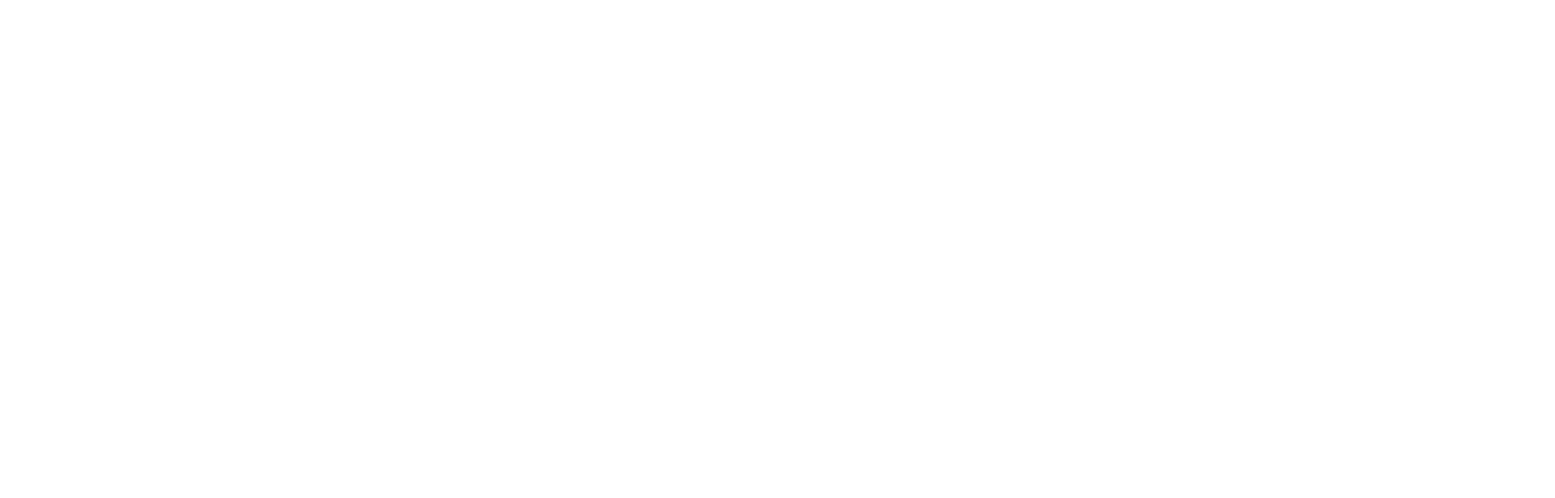
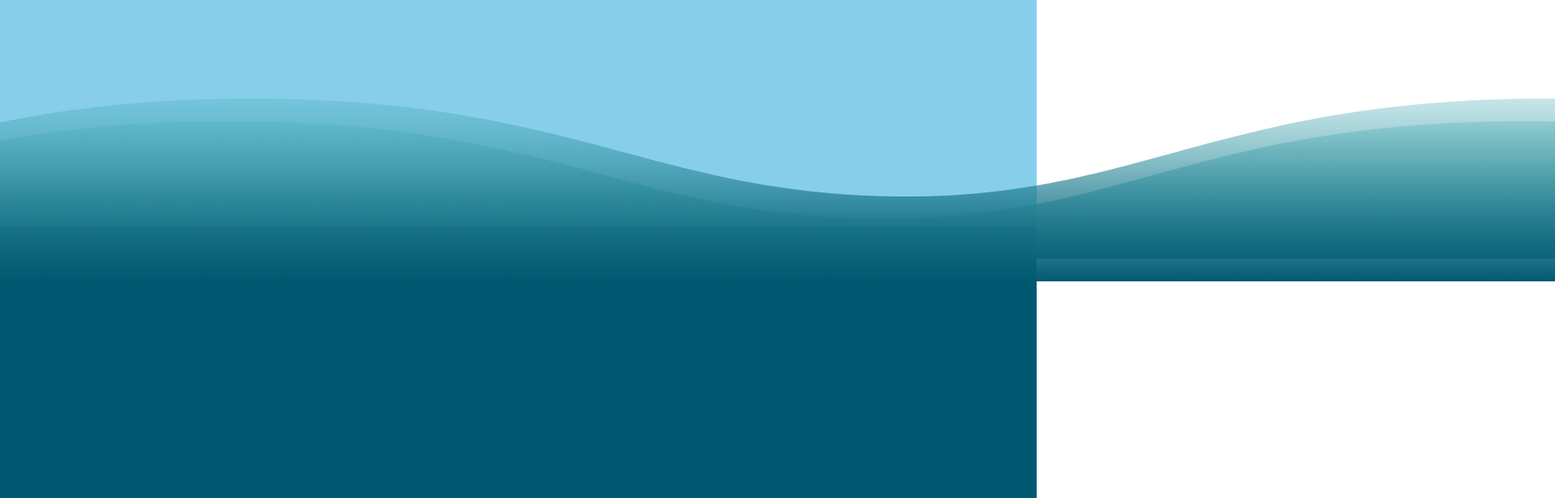
Before and after one commit to S0fer/portfoliov3, a React (Create React App) app: page / in a window 1280 px wide. Shown: the part 440-1056 px from the top of the page at 81% size, 1920 px wide, since content can reach past the window. Before the commit the page ends 800 px from the top, so only its background shows below. Built offline with nearby package versions, Linux system fonts and the light colour scheme.

Commit message:
initial paralax plus wave

```diff
--- a/src/App.js
+++ b/src/App.js
@@ -1,9 +1,23 @@
 import './App.css';
+import Wave from './components/Wave';
+import { useEffect, useState } from "react";
 
 function App() {
+  const [offsetY, setOffsetY] = useState(0);
+  const handleScroll = () => setOffsetY(window.scrollY);
+
+  useEffect(() => {
+    window.addEventListener("scroll", handleScroll);
+
+    return () => window.removeEventListener("scroll", handleScroll);
+  }, [])
+
   return (
     <div>
-      Hello World
+      <Wave style={{transform: `translateY(${offsetY * 0.5}px)`}} />
+      <div style={{background: "#015871", height: "500vh", textAlign: "center", color: "white", fontSize: "2rem"}}>
+        <p style={{postion: "fixed", padding: "50%"}}>{offsetY}</p>
+      </div>
     </div>
   );
 }
--- /dev/null
+++ b/src/components/Wave.css
@@ -0,0 +1,50 @@
+body{
+    overflow-x: hidden;
+}
+
+.wave-container{
+    height: 90vh;
+    background-color: skyblue;
+}
+
+.ocean{
+    position: absolute;
+    height: 5%;
+    width: 100%;
+    bottom: 0;
+    left: 0;
+    background: #015871;
+}
+
+.wave{
+    background: url("../images/wave.svg") repeat-x;
+    position: absolute;
+    top: -198px;
+    width: 6400px;
+    height: 198px;
+    animation: wave 7s cubic-bezier(0.36, 0.45, 0.63, 0.53) infinite;
+}
+
+.wave:nth-of-type(2){
+    top: -175px;
+    animation: wave 7s cubic-bezier(0.36, 0.45, 0.63, 0.53) -0.125s infinite,
+    swell 7s ease -1.25s infinite;
+}
+
+@keyframes wave{
+    0% {
+        margin-left: 0;
+    }
+    100%{
+        margin-left: -1600px;
+    }
+}
+
+@keyframes swell{
+    0%, 100% {
+        transform: translate3d(0, -25px, 0);
+    }
+    50% {
+        transform: translate3d(0, 5px, 0);
+    }
+}
--- /dev/null
+++ b/src/components/Wave.js
@@ -0,0 +1,11 @@
+import React from "react"
+import "./Wave.css"
+export default function Wave(){
+    return(
+        <div className="wave-container">
+            <div className="ocean">
+                <div className="wave"></div>
+                <div className="wave"></div>
+            </div>
+        </div>
+)}
```
Also changed, not shown: src/images/wave.svg (added), 1 other file (tests, documents, lock files or other folders).
